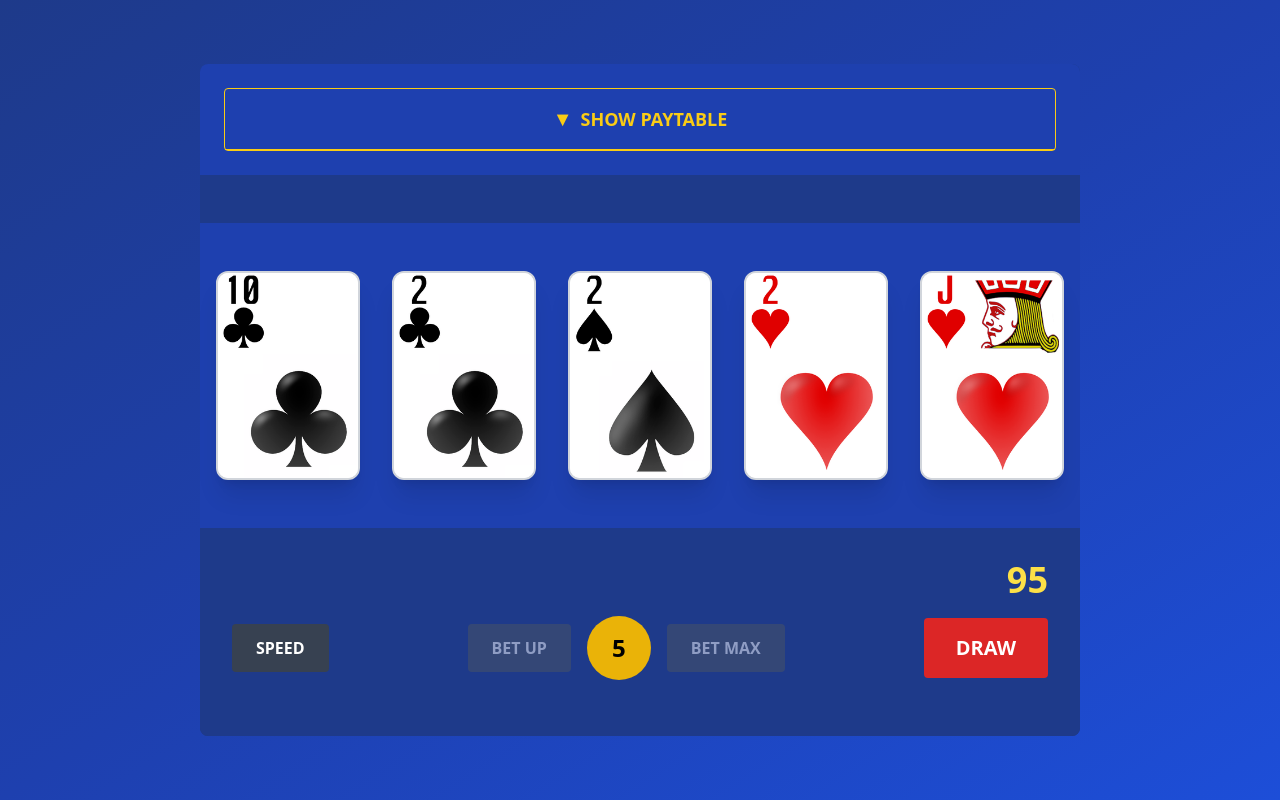
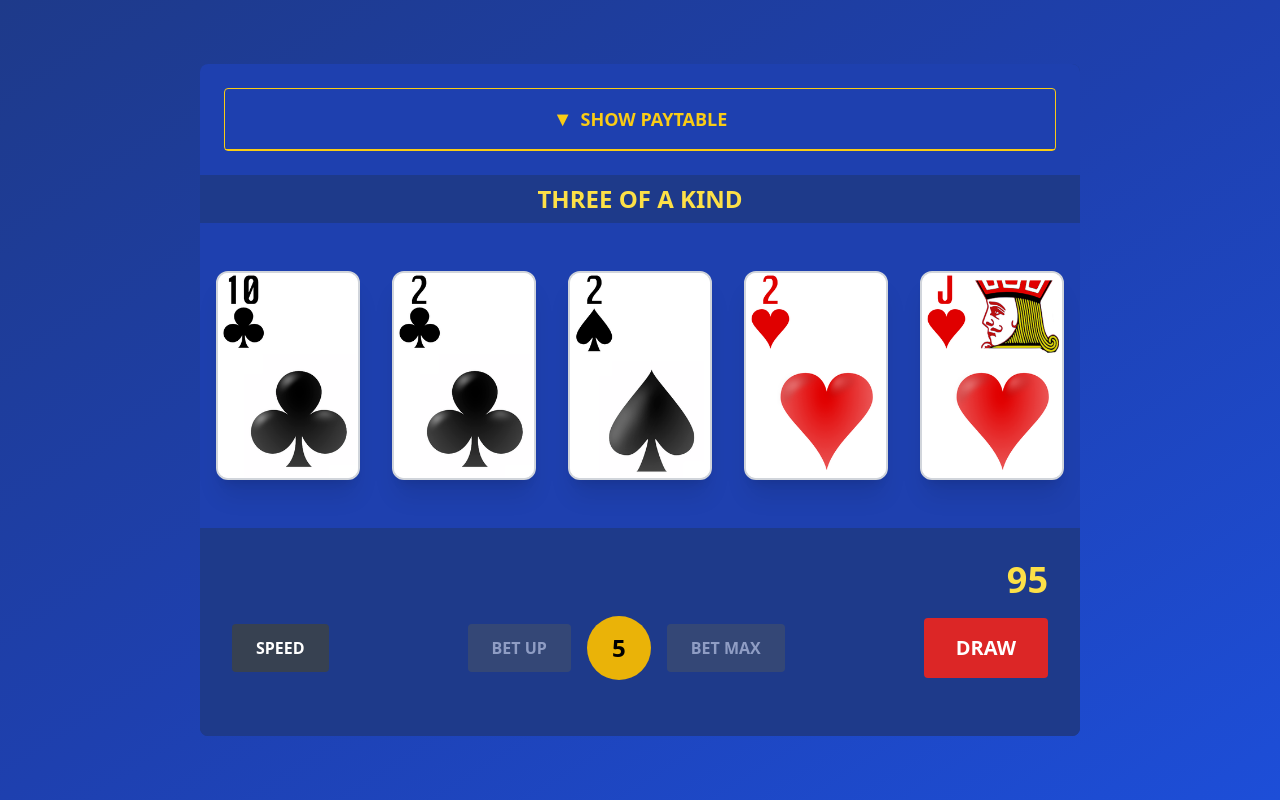
Before and after one commit to audiodude/video-poker-2, a Vue app: page / in a window 1280 px wide. Both pictures are taken after a click on the button "BET MAX". Built offline with nearby package versions, Linux system fonts and the light colour scheme.

Commit message:
If the user has a made hand, show it

```diff
--- a/src/components/VideoPokerGame.vue
+++ b/src/components/VideoPokerGame.vue
@@ -37,6 +37,9 @@
         </div>
         <div v-else-if="gameStore.phase === 'betting'" class="game-over-text">
           GAME OVER
+        </div>
+        <div v-else-if="gameStore.phase === 'holding' && currentHandEvaluation && currentHandEvaluation.payout > 0" class="hand-name">
+          {{ currentHandEvaluation.handType }}
         </div>
         <div v-else class="invisible-placeholder">&nbsp;</div>
       </div>
@@ -182,6 +185,7 @@
 <script setup lang="ts">
 import { ref, computed, onMounted, onUnmounted } from 'vue';
 import { useGameStore } from '@/stores/gameStore';
+import { evaluateHand } from '@/utils/handEvaluator';
 import PlayingCard from './PlayingCard.vue';
 import PayTable from './PayTable.vue';
 import FeedbackPanel from './FeedbackPanel.vue';
@@ -218,6 +222,13 @@ const displayHand = computed(() => {
   return showOptimalCards.value && gameStore.initialHand.length > 0
     ? gameStore.initialHand
     : gameStore.currentHand;
+});
+
+const currentHandEvaluation = computed(() => {
+  if (gameStore.phase === 'holding' && gameStore.currentHand.length === 5) {
+    return evaluateHand(gameStore.currentHand, gameStore.bet);
+  }
+  return null;
 });
 
 function handleDeal() {
@@ -276,7 +287,7 @@ gameStore.initializeGame();
 }
 
 .hand-name {
-  @apply text-2xl font-bold text-yellow-300;
+  @apply text-2xl font-bold text-yellow-300 uppercase;
 }
 
 .game-over-text {
```
